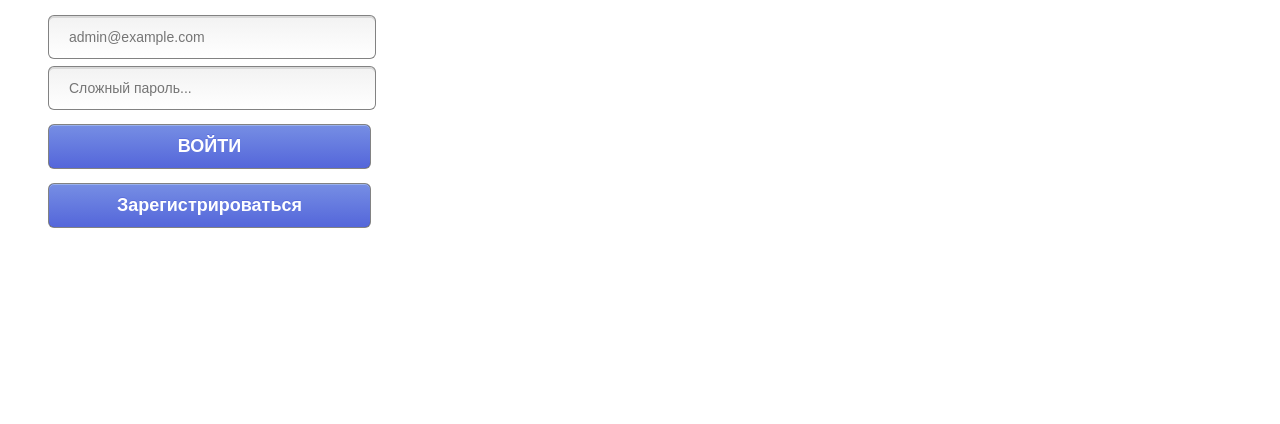
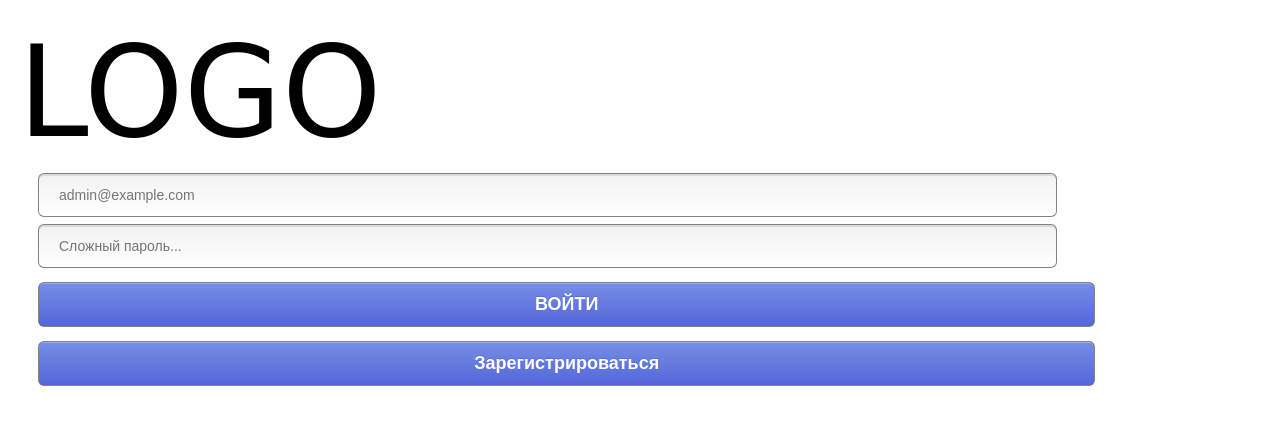
Before and after one commit to Amangeldi/mobile, a website: page login/menu.html in a window 1280 px wide. Drawn offline with Linux system fonts and the light colour scheme.

Commit message:
Многое изменил

```diff
--- a/login/menu.css
+++ b/login/menu.css
@@ -1,13 +1,14 @@
 body {
-    max-width: 380px; /* Максимальная ширина страницы в пикселах */
-    background-image: url(15549a14589707.5628669c64769.png)
+    background-image: url(Pattern%20Wallpapers%20for%20Galaxy%20S5.jpg);
+    background-size: cover;
+    padding: 10px;
    }
 .placeholder {
     color: #444;
 }
 #slick-login input[type="text"],#slick-login input[type="password"] {
-    margin-left: 40px;
-    margin-right: 40px;
+    margin-left: 20px;
+    margin-right: 20px;
 	width: 80%;
 	height: 40px;
 	positon: relative;
@@ -48,8 +49,8 @@ body {
 	margin-top: 0px;
 }
 #slick-login input[type="submit"] {
-    margin-left: 40px;
-    margin-right: 40px;
+    margin-left: 20px;
+    margin-right: 20px;
     width: 85%;
 	height: 45px;
 	margin-top: 14px;
@@ -94,3 +95,6 @@ body {
 	-webkit-box-shadow: inset 0px 1px 0px #93a9e9;
 	box-shadow: inset 0px 1px 0px #93a9e9;
 }
+#logo{
+    font: 95pt cursive;
+}
--- a/login/menu.html
+++ b/login/menu.html
@@ -1,9 +1,11 @@
 <!DOCTYPE html>
 <html>
 	<head>
-  <link href="menu.css" rel="stylesheet">
+        <link href="menu.css" rel="stylesheet">
+        <meta name="viewport" content="width=device-width">
 	</head>
     <body>
+        <span id="logo">LOGO</span>
         <form id="slick-login">
 		<label for="username"></label><input type="text" name="username" class="placeholder" placeholder="admin@example.com">
 		<label for="password"></label><input type="password" name="password" class="placeholder" placeholder="Сложный пароль...">
```
